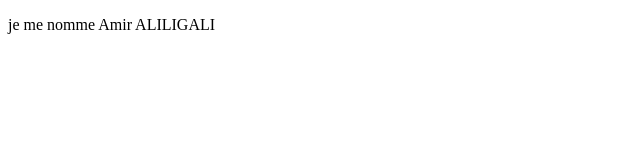
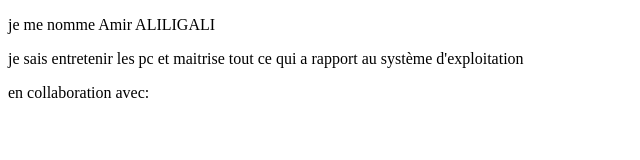
Before and after one commit to ALILIGALI/git-mon-cv, a plain HTML site: page index.html in a window 1280 px wide. Shown: the whole page, without its empty margins (0-640 px from the left). Drawn offline with Linux system fonts and the light colour scheme.

Commit message:
fusion de la branche descrption

```diff
--- a/index.html
+++ b/index.html
@@ -9,5 +9,7 @@
 </head>
 <body>
     <header><p>je me nomme Amir ALILIGALI</p></header>
+    <p>je sais entretenir les pc et maitrise tout ce qui a rapport au système d'exploitation</p>
+    <p>en collaboration avec:</p>
 </body>
 </html>
```
